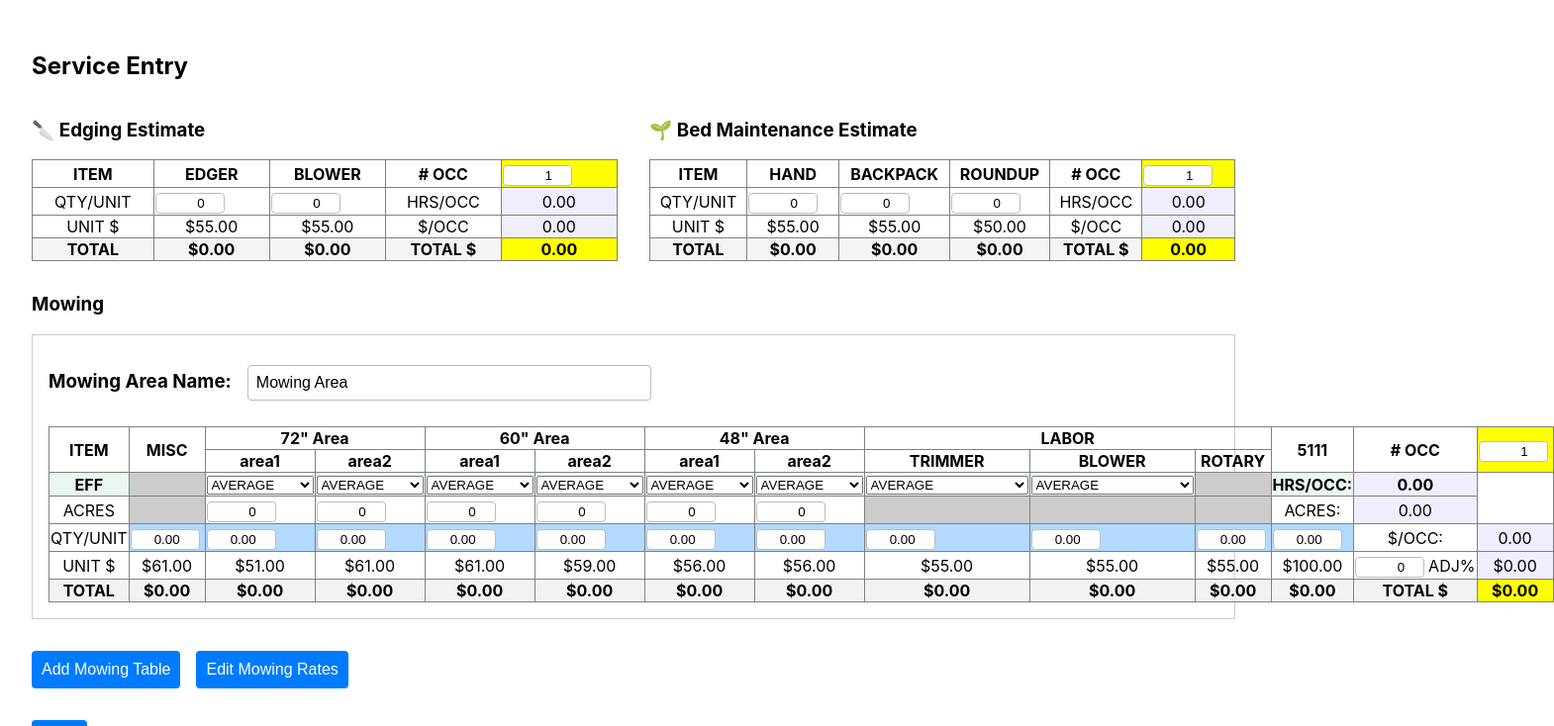
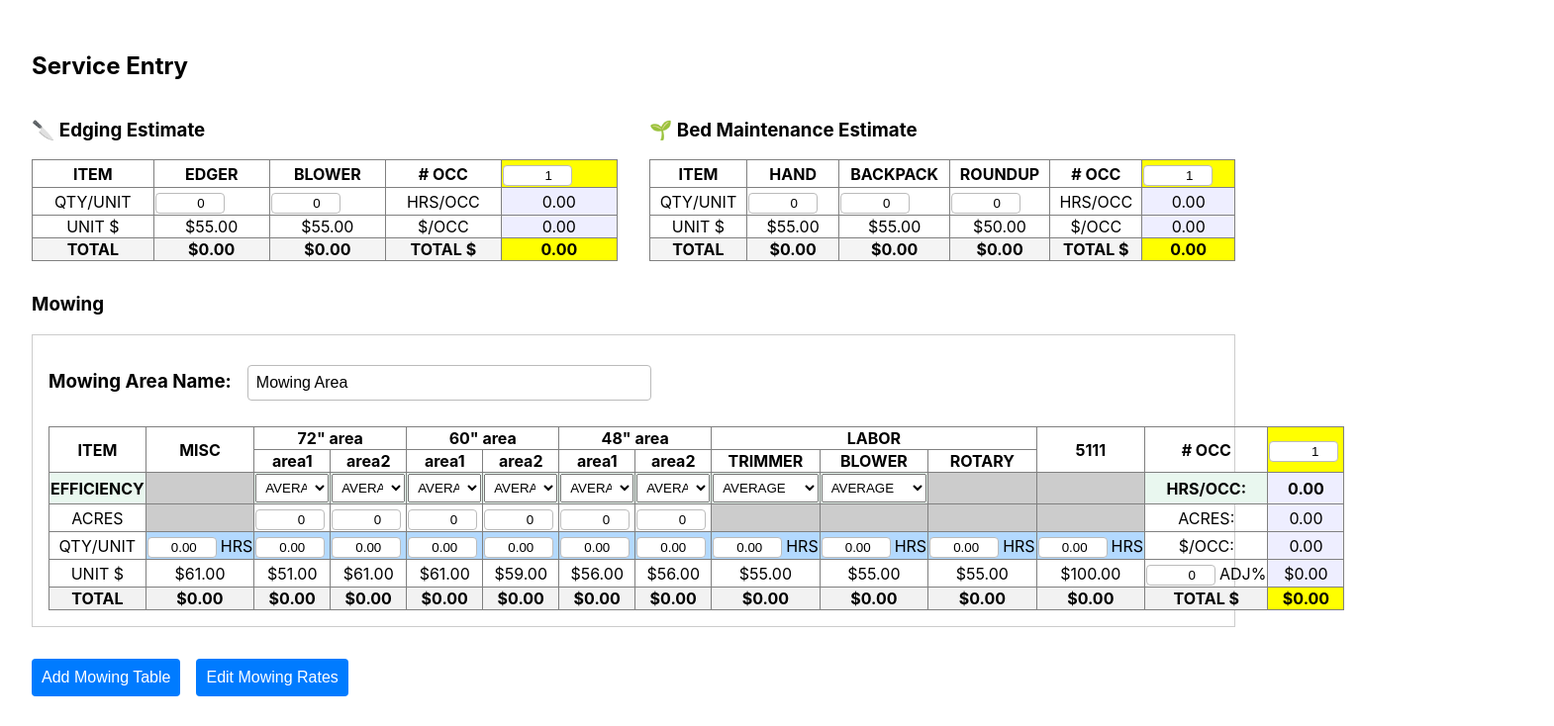
Before and after one commit to robbyweeds/webapp, a React (Create React App) app in the folder myapp/client/: page /services/mowing in a window 1280 px wide. Shown: the top 734 px of the page at 99% size, 1570 px wide, since content can reach past the window. Built offline with nearby package versions, Linux system fonts and the light colour scheme.

Commit message:
mowing table format fix

```diff
--- a/myapp/client/src/components/Mowing/MowingTable.jsx
+++ b/myapp/client/src/components/Mowing/MowingTable.jsx
@@ -1,10 +1,11 @@
 // =====================================
-// MowingTable.jsx — CLEAN + STABLE VERSION
+// MowingTable.jsx — CLEAN + ALIGNED VERSION
 // =====================================
 import React, { useMemo } from "react";
 import LabeledInput from "../LabeledInput";
 import { useServiceContext } from "../../context/ServiceContext";
 
+// Shared logic + constants
 import {
   INITIAL_MOWING_DATA,
   EFFICIENCY_OPTIONS,
@@ -22,6 +23,7 @@ export default function MowingTable({ tableId }) {
   const mowingDollars = currentRates?.mowingDollars || {};
   const acresPerHour = currentRates?.mowingFactors?.acresPerHour || {};
 
+  // Load mowing list
   const mowingList = Array.isArray(currentServices.mowing)
     ? currentServices.mowing
     : [];
@@ -29,9 +31,9 @@ export default function MowingTable({ tableId }) {
   const tableEntry =
     mowingList.find((t) => t.id === tableId) || { id: tableId, data: {} };
 
-  // ----------------------------------------------------
-  // MERGE SAVED + DEFAULT DATA
-  // ----------------------------------------------------
+  // --------------------------------------
+  // MERGE DEFAULT DATA + SAVED DATA
+  // --------------------------------------
   const data = useMemo(() => {
     return {
       ...INITIAL_MOWING_DATA,
@@ -66,25 +68,24 @@ export default function MowingTable({ tableId }) {
     };
   }, [tableEntry.data]);
 
-  // ----------------------------------------------------
-  // COMPUTE HOURS + TOTALS (NO AUTOSAVE)
-  // ----------------------------------------------------
+  // --------------------------------------
+  // COMPUTE HOURS + TOTALS
+  // --------------------------------------
   const computedQtyUnit = computeHours(data, acresPerHour);
   const totals = computeTotals(data, computedQtyUnit, mowingDollars);
 
-  // ----------------------------------------------------
-  // SAVE HELPERS
-  // ----------------------------------------------------
+  // --------------------------------------
+  // SAVE
+  // --------------------------------------
   const save = (updated) => {
     saveMowing(tableId, updated, mowingList, updateService, totals);
   };
 
-  // ----------------------------------------------------
-  // INPUT HANDLERS
-  // ----------------------------------------------------
-  const handleNameChange = (e) => {
+  // --------------------------------------
+  // HANDLERS
+  // --------------------------------------
+  const handleNameChange = (e) =>
     save({ ...data, name: e.target.value });
-  };
 
   const handleAcresChange = (key) => (e) => {
     const v = parseFloat(e.target.value) || 0;
@@ -112,8 +113,7 @@ export default function MowingTable({ tableId }) {
   };
 
   const handleManualOverride = (key) => (e) => {
-    const raw = e.target.value;
-
+    let raw = e.target.value;
     if (raw === "") {
       save({
         ...data,
@@ -126,36 +126,29 @@ export default function MowingTable({ tableId }) {
     if (isNaN(num)) num = 0;
 
     const snapped = Math.round(num * 4) / 4;
+    const finalValue = Number(snapped.toFixed(2));
+
     save({
       ...data,
-      manualOverrides: {
-        ...data.manualOverrides,
-        [key]: Number(snapped.toFixed(2)),
-      },
+      manualOverrides: { ...data.manualOverrides, [key]: finalValue },
     });
   };
 
   const handleQtyChange = (key) => (e) => {
-    let raw = e.target.value;
-    if (raw === "") raw = "0";
-
-    let num = parseFloat(raw);
+    let num = parseFloat(e.target.value);
     if (isNaN(num)) num = 0;
-
     const snapped = Math.round(num * 4) / 4;
+    const finalValue = Number(snapped.toFixed(2));
 
     save({
       ...data,
-      qtyUnit: {
-        ...data.qtyUnit,
-        [key]: Number(snapped.toFixed(2)),
-      },
+      qtyUnit: { ...data.qtyUnit, [key]: finalValue },
     });
   };
 
-  // ----------------------------------------------------
-  // RENDER UI
-  // ----------------------------------------------------
+  // --------------------------------------
+  // RENDER
+  // --------------------------------------
   return (
     <div
       style={{
@@ -164,8 +157,14 @@ export default function MowingTable({ tableId }) {
         padding: "1rem",
       }}
     >
-      {/* NAME INPUT */}
-      <div style={{ marginBottom: "1rem", display: "flex", alignItems: "center" }}>
+      {/* NAME ROW */}
+      <div
+        style={{
+          marginBottom: "1rem",
+          display: "flex",
+          alignItems: "center",
+        }}
+      >
         <h3 style={{ marginRight: "1rem" }}>Mowing Area Name:</h3>
         <input
           type="text"
@@ -175,7 +174,6 @@ export default function MowingTable({ tableId }) {
         />
       </div>
 
-      {/* MAIN TABLE */}
       <table
         border="1"
         style={{
@@ -189,9 +187,9 @@ export default function MowingTable({ tableId }) {
             <th rowSpan="2">ITEM</th>
             <th rowSpan="2">MISC</th>
 
-            <th colSpan="2">72&quot; Area</th>
-            <th colSpan="2">60&quot; Area</th>
-            <th colSpan="2">48&quot; Area</th>
+            <th colSpan="2">72&quot; area</th>
+            <th colSpan="2">60&quot; area</th>
+            <th colSpan="2">48&quot; area</th>
 
             <th colSpan="3">LABOR</th>
 
@@ -223,9 +221,9 @@ export default function MowingTable({ tableId }) {
         </thead>
 
         <tbody>
-          {/* EFFICIENCY */}
+          {/* EFFICIENCY ROW */}
           <tr style={{ background: "#e9f7ef", fontWeight: "bold" }}>
-            <td>EFF</td>
+            <td>EFFICIENCY</td>
             <td style={{ background: "#ccc" }}></td>
 
             {DECK_KEYS.map((key) => (
@@ -233,6 +231,7 @@ export default function MowingTable({ tableId }) {
                 <select
                   value={data.selectedEfficiency[key]}
                   onChange={handleEfficiencyChange(key)}
+                  style={{ width: "100%", padding: "5px" }}
                 >
                   {EFFICIENCY_OPTIONS.map((opt) => (
                     <option key={opt} value={opt}>
@@ -248,6 +247,7 @@ export default function MowingTable({ tableId }) {
                 <select
                   value={data.selectedEfficiency[key]}
                   onChange={handleEfficiencyChange(key)}
+                  style={{ width: "100%", padding: "5px" }}
                 >
                   {SMPWR_EFFICIENCY_OPTIONS.map((opt) => (
                     <option key={opt} value={opt}>
@@ -258,14 +258,18 @@ export default function MowingTable({ tableId }) {
               </td>
             ))}
 
+            {/* ROTARY (no efficiency) */}
             <td style={{ background: "#ccc" }}></td>
+            {/* 5111 (no efficiency) */}
+            <td style={{ background: "#ccc" }}></td>
+
             <td>HRS/OCC:</td>
             <td style={{ background: "#eef" }}>
               {totals.totalHours.toFixed(2)}
             </td>
           </tr>
 
-          {/* ACRES */}
+          {/* ACRES ROW */}
           <tr>
             <td>ACRES</td>
             <td style={{ background: "#ccc" }}></td>
@@ -283,8 +287,12 @@ export default function MowingTable({ tableId }) {
               </td>
             ))}
 
+            {/* TRIMMER/BLOWER/ROTARY unused for ACRES */}
             <td style={{ background: "#ccc" }}></td>
             <td style={{ background: "#ccc" }}></td>
+            <td style={{ background: "#ccc" }}></td>
+
+            {/* 5111 column blank */}
             <td style={{ background: "#ccc" }}></td>
 
             <td>ACRES:</td>
@@ -293,11 +301,10 @@ export default function MowingTable({ tableId }) {
             </td>
           </tr>
 
-          {/* QUANTITY/HOURS */}
+          {/* QTY/UNIT ROW */}
           <tr>
             <td>QTY/UNIT</td>
 
-            {/* MISC */}
             <td style={{ background: "#b3d9ff" }}>
               <LabeledInput
                 value={data.qtyUnit.MISC_HRS.toFixed(2)}
@@ -305,23 +312,25 @@ export default function MowingTable({ tableId }) {
                 step={0.25}
                 min={0}
                 type="number"
+                label="HRS"
               />
             </td>
 
-            {/* DECK KEYS */}
             {DECK_KEYS.map((key) => (
               <td key={key} style={{ background: "#b3d9ff" }}>
                 <LabeledInput
-                  value={(data.manualOverrides[key] ?? computedQtyUnit[key]).toFixed(2)}
+                  value={(
+                    data.manualOverrides[key] ?? computedQtyUnit[key]
+                  ).toFixed(2)}
                   onChange={handleManualOverride(key)}
                   step={0.25}
                   min={0}
                   type="number"
+                  label=""
                 />
               </td>
             ))}
 
-            {/* LABOR KEYS */}
             <td style={{ background: "#b3d9ff" }}>
               <LabeledInput
                 value={data.qtyUnit.TRIMMER.toFixed(2)}
@@ -329,6 +338,7 @@ export default function MowingTable({ tableId }) {
                 step={0.25}
                 min={0}
                 type="number"
+                label="HRS"
               />
             </td>
 
@@ -339,6 +349,7 @@ export default function MowingTable({ tableId }) {
                 step={0.25}
                 min={0}
                 type="number"
+                label="HRS"
               />
             </td>
 
@@ -349,6 +360,7 @@ export default function MowingTable({ tableId }) {
                 step={0.25}
                 min={0}
                 type="number"
+                label="HRS"
               />
             </td>
 
@@ -359,6 +371,7 @@ export default function MowingTable({ tableId }) {
                 step={0.25}
                 min={0}
                 type="number"
+                label="HRS"
               />
             </td>
 
@@ -368,14 +381,16 @@ export default function MowingTable({ tableId }) {
             </td>
           </tr>
 
-          {/* UNIT PRICE */}
+          {/* UNIT $ ROW */}
           <tr>
             <td>UNIT $</td>
 
             <td>${(mowingDollars.MISC_HRS || 0).toFixed(2)}</td>
 
             {DECK_KEYS.map((key) => (
-              <td key={key}>${Number(mowingDollars[key] || 0).toFixed(2)}</td>
+              <td key={key}>
+                ${Number(mowingDollars[key] || 0).toFixed(2)}
+              </td>
             ))}
 
             <td>${Number(mowingDollars.TRIMMER || 0).toFixed(2)}</td>
@@ -399,14 +414,16 @@ export default function MowingTable({ tableId }) {
             </td>
           </tr>
 
-          {/* TOTAL */}
+          {/* TOTAL ROW */}
           <tr style={{ background: "#f2f2f2", fontWeight: "bold" }}>
             <td>TOTAL</td>
 
             <td>${Number(totals.rowTotals.MISC_HRS || 0).toFixed(2)}</td>
 
             {DECK_KEYS.map((key) => (
-              <td key={key}>${Number(totals.rowTotals[key] || 0).toFixed(2)}</td>
+              <td key={key}>
+                ${Number(totals.rowTotals[key] || 0).toFixed(2)}
+              </td>
             ))}
 
             <td>${Number(totals.rowTotals.TRIMMER || 0).toFixed(2)}</td>
```
